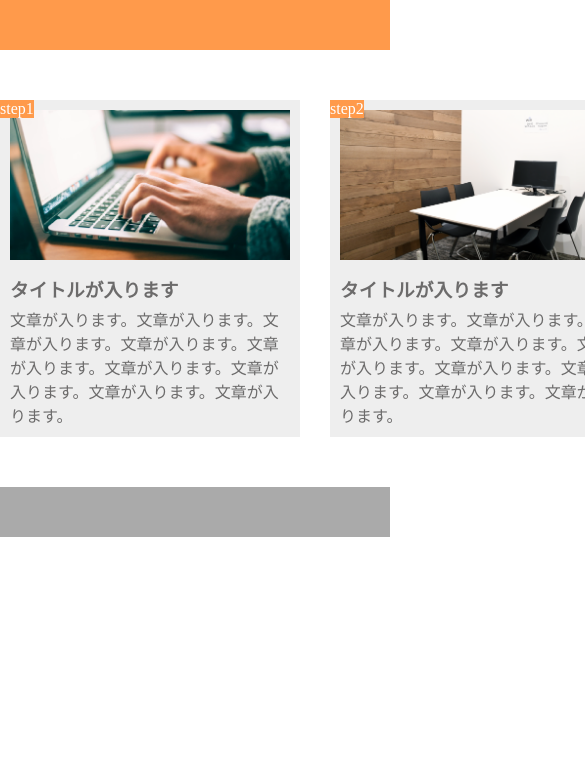
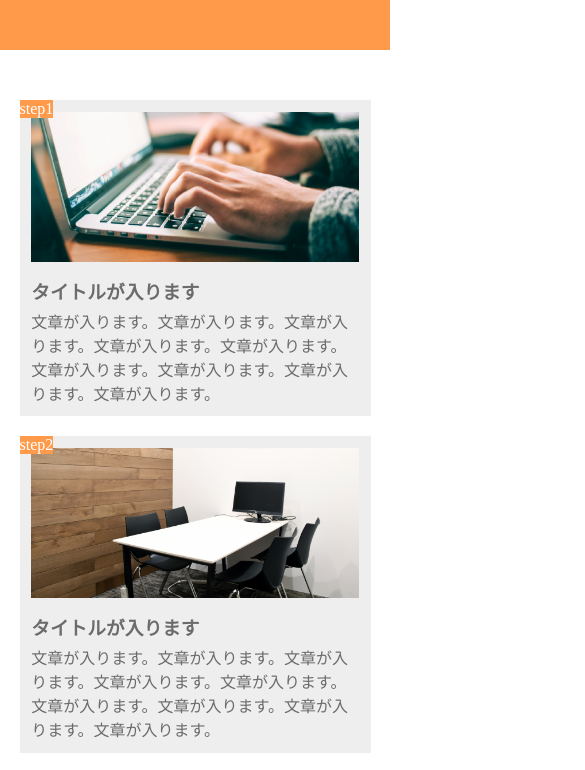
Before and after one commit to Misclone/HTML-CSS-, a plain HTML site: page index.html in a window 390 px wide. Shown: the top 770 px of the page, 585 px wide, since content can reach past the window. Drawn offline with Linux system fonts and the light colour scheme.

Commit message:
[Finish]1-10

```diff
--- a/index.html
+++ b/index.html
@@ -2,10 +2,11 @@
 <html lang="ja">
   <head>
     <meta charset="UTF-8" />
+    <meta name="viewport" content="width=device-width,initial-scale=1.0">
     <script src="https://kit.fontawesome.com/df927b5bde.js" crossorigin="anonymous"></script>
     <!-- CSSファイルの読み込み -->
     <link rel="stylesheet" href="style.css" />
-    <title>CARAVAN</title>
+    <title>課題</title>
   </head>
 
   <body>
--- a/style.css
+++ b/style.css
@@ -66,3 +66,23 @@ footer {
   height: 50px;
   background-color: #aaa;
 }
+
+
+@media screen and (max-width: 768px) {
+  main {
+    width: 100%;
+    display: block;
+  }
+
+  .step-box {
+    width: 90%;
+    padding: 3%;
+    margin: 0 5% 20px;
+  }
+
+  .step-box:last-child {
+    margin-bottom: 0;
+  }
+
+
+}
```
